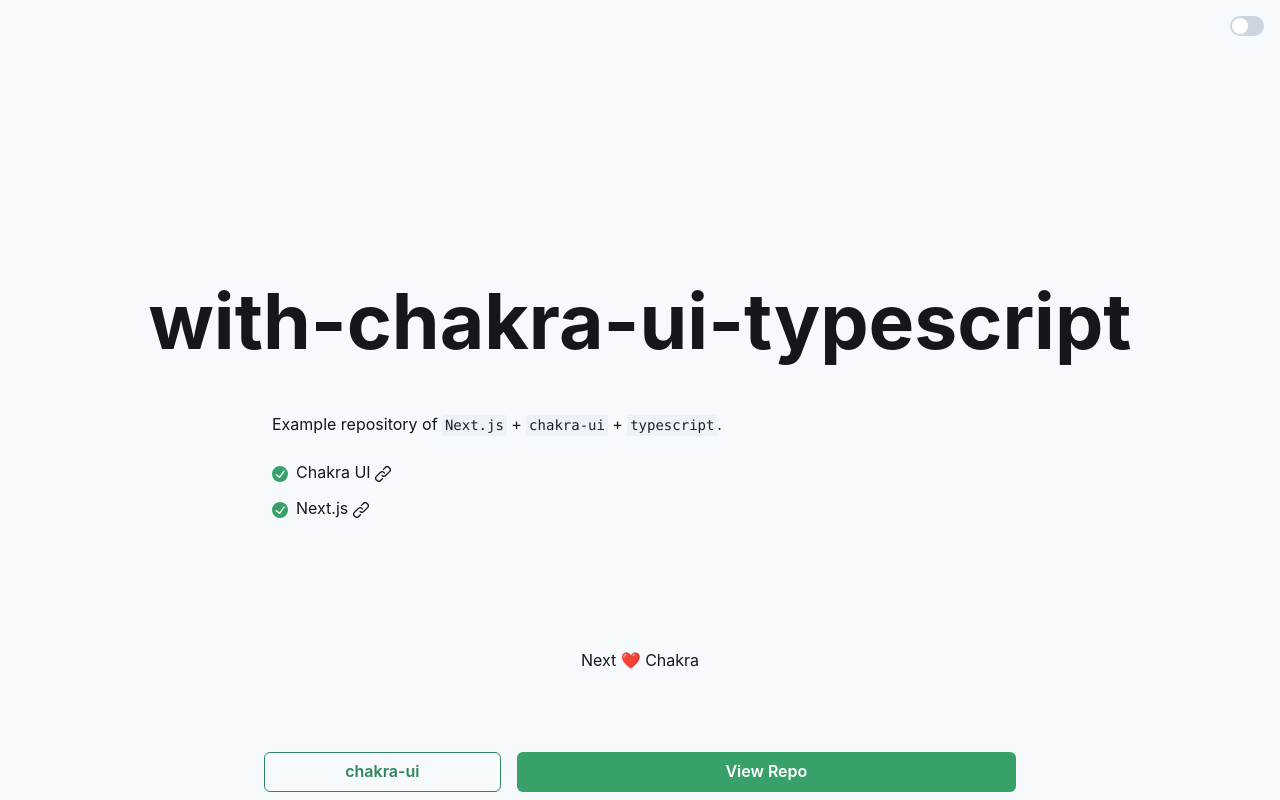
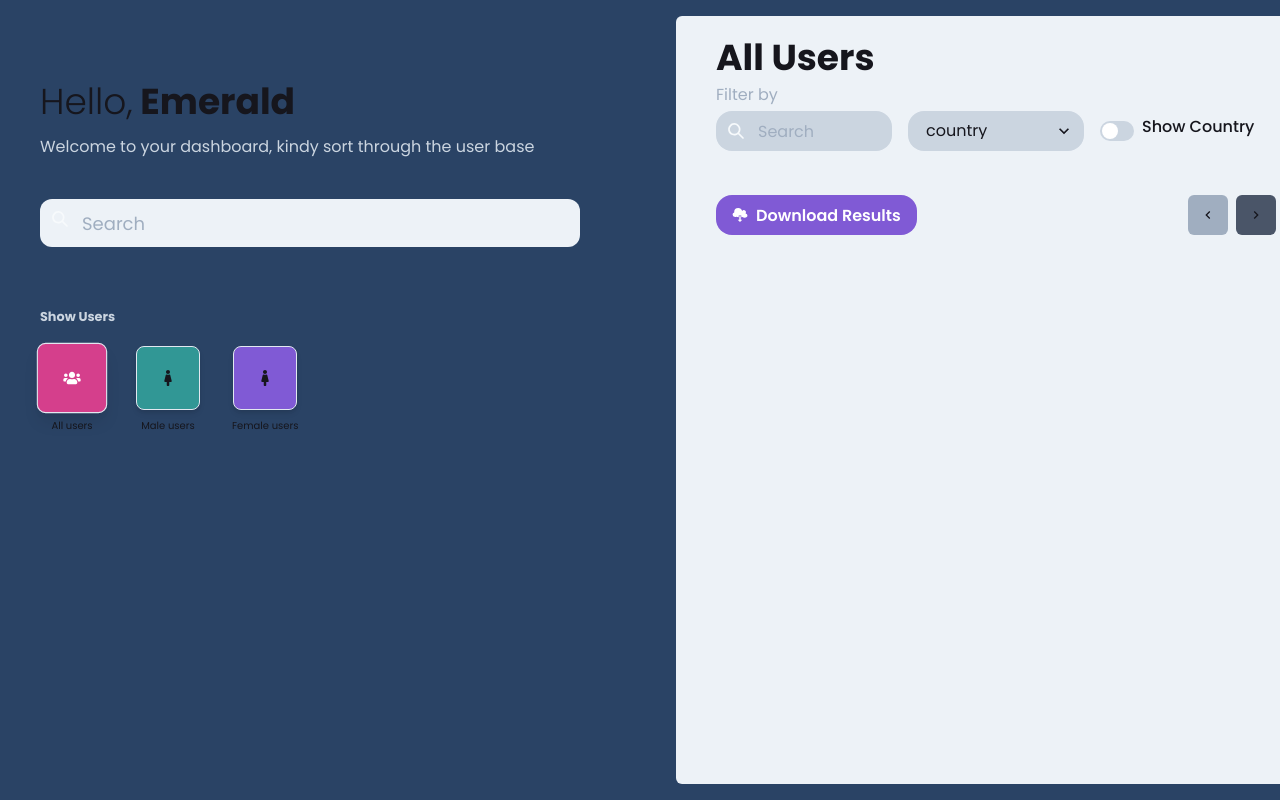
Before and after one commit to Sax-Yusuph/DecagonDevPlacement, a Next.js app: page / in a window 1280 px wide. Built offline with nearby package versions, Linux system fonts and the light colour scheme.

Commit message:
designed UI

```diff
--- a/package.json
+++ b/package.json
@@ -7,7 +7,7 @@
     "start": "next start"
   },
   "dependencies": {
-    "@chakra-ui/icons": "^1.0.0",
+    "@chakra-ui/icons": "^1.0.2",
     "@chakra-ui/react": "^1.0.0",
     "@chakra-ui/theme-tools": "1.0.0",
     "@emotion/react": "11.1.1",
@@ -15,7 +15,8 @@
     "framer-motion": "^2.9.4",
     "next": "latest",
     "react": "^17.0.1",
-    "react-dom": "^17.0.1"
+    "react-dom": "^17.0.1",
+    "react-icons": "^4.1.0"
   },
   "devDependencies": {
     "@types/node": "^14.6.0",
--- /dev/null
+++ b/src/components/Filter.tsx
@@ -0,0 +1,65 @@
+import {
+	Box,
+	Switch,
+	FormControl,
+	FormLabel,
+	Heading,
+	HStack,
+	Input,
+	InputGroup,
+	InputLeftElement,
+	Select,
+	Text,
+} from '@chakra-ui/react'
+import { SearchIcon } from '@chakra-ui/icons'
+import { DarkModeSwitch } from './DarkModeSwitch'
+
+export default function Filter({
+	heading = 'All Users',
+}: {
+	heading?: string
+}) {
+	return (
+		<Box color='black' mb={8}>
+			<Heading mb={1}>{heading}</Heading>
+			<Text as={'span'} color='gray.400'>
+				Filter by
+			</Text>
+
+			<HStack spacing={4} mt={1}>
+				<InputGroup>
+					<InputLeftElement
+						pointerEvents='none'
+						children={<SearchIcon color='gray.50' />}
+					/>
+					<Input
+						borderRadius={'2xl'}
+						variant='filled'
+						placeholder='Search'
+						bg='gray.300'
+						_focus={{
+							outline: 'none',
+							bg: 'gray.400',
+						}}
+					/>
+				</InputGroup>
+				<Select
+					borderRadius={'2xl'}
+					bg='gray.300'
+					_focus={{
+						outline: 'none',
+					}}
+					variant='filled'
+					placeholder='country'
+				/>
+
+				<FormControl display='flex' alignItems='center'>
+					<Switch id='email-alerts' />
+					<FormLabel htmlFor='email-alerts' ml='2'>
+						Show Country
+					</FormLabel>
+				</FormControl>
+			</HStack>
+		</Box>
+	)
+}
--- a/src/components/Footer.tsx
+++ b/src/components/Footer.tsx
@@ -1,5 +1,51 @@
-import { Flex, FlexProps } from '@chakra-ui/react'
+import { ChevronLeftIcon, ChevronRightIcon } from '@chakra-ui/icons'
+import {
+	Flex,
+	FlexProps,
+	Box,
+	Button,
+	IconButton,
+	HStack,
+} from '@chakra-ui/react'
+import { GiCloudDownload, GiRayGun } from 'react-icons/gi'
 
 export const Footer = (props: FlexProps) => (
-  <Flex as="footer" py="8rem" {...props} />
+	<Box
+		as='div'
+		alignSelf='flex-end'
+		w='100%'
+		bg={'gray.100'}
+		bottom={0}
+		left={0}
+	>
+		<HStack pb={3} pt={3} spacing={20} justifyContent='space-between'>
+			<Button
+				color='white'
+				rounded='2xl'
+				bgColor='purple.500'
+				leftIcon={<GiCloudDownload />}
+				_hover={{ bgColor: 'purple.600' }}
+				_focus={{ outline: 'none', bgColor: 'purple.400' }}
+				_active={{ bgColor: 'purple.600' }}
+			>
+				Download Results
+			</Button>
+			<HStack justifySelf='flex-end'>
+				<IconButton
+					aria-label='previous'
+					icon={<ChevronLeftIcon />}
+					bgColor='gray.400'
+					_hover={{ bgColor: 'gray.600' }}
+					_focus={{ outline: 'none', bgColor: 'gray.400' }}
+				/>
+				<IconButton
+					aria-label='previous'
+					icon={<ChevronRightIcon />}
+					bgColor='gray.600'
+					_hover={{ bgColor: 'gray.800' }}
+					_focus={{ outline: 'none', bgColor: 'gray.600' }}
+				/>
+			</HStack>
+		</HStack>
+	</Box>
 )
--- /dev/null
+++ b/src/components/HomeMenu.tsx
@@ -0,0 +1,137 @@
+import {
+	Heading,
+	HStack,
+	Box,
+	Text,
+	Input,
+	InputGroup,
+	InputLeftElement,
+	useRadioGroup,
+	Icon,
+	VStack,
+	useRadio,
+} from '@chakra-ui/react'
+import { FaUsers, FaMale, FaFemale } from 'react-icons/fa'
+import { SearchIcon } from '@chakra-ui/icons'
+// import RadioCard from './RadioButtons'
+
+function RadioCard(props: any) {
+	const { getInputProps, getCheckboxProps } = useRadio(props)
+
+	const input = getInputProps()
+	const checkbox = getCheckboxProps()
+
+	return (
+		<Box as='label'>
+			<input {...input} />
+			<Box
+				{...checkbox}
+				cursor='pointer'
+				display='flex'
+				justifyContent='center'
+				alignItems='center'
+				borderWidth='1px'
+				borderRadius='lg'
+				boxShadow='md'
+				bg={props.color}
+				transition='all .5s ease-in-out'
+				_checked={{
+					color: 'white',
+					// bg:
+					transform: 'scale(1.1)',
+					boxShadow: 'lg',
+				}}
+				_hover={{
+					transform: 'scale(1.2)',
+					boxShadow: '2xl',
+				}}
+				_focus={{
+					boxShadow: 'outline',
+				}}
+				w='64px'
+				h={'64px'}
+			>
+				{props.children}
+			</Box>
+		</Box>
+	)
+}
+
+export const HomeMenu = ({ title }: { title?: string }) => {
+	const options = ['All users', 'Male users', 'Female users']
+
+	const { getRootProps, getRadioProps } = useRadioGroup({
+		name: 'option',
+		defaultValue: 'All users',
+		onChange: console.log,
+	})
+	const group = getRootProps()
+	const getColorProp = (value: string) =>
+		value === 'All users'
+			? 'pink.500'
+			: value === 'Male users'
+			? 'teal.500'
+			: 'purple.500'
+	const getIconProp = (value: string) =>
+		value === 'All users' ? FaUsers : value === 'Males' ? FaMale : FaFemale
+
+	return (
+		<Box m={10} pt={10} minH='100%'>
+			<Heading mb={3}>
+				<Text as='span' fontWeight='300'>
+					{' '}
+					Hello,
+				</Text>
+				<Text as='span'> Emerald</Text>
+			</Heading>
+			<Text as='p' color='gray.300'>
+				{' '}
+				Welcome to your dashboard, kindy sort through the user base
+			</Text>
+			<InputGroup mt='10'>
+				<InputLeftElement
+					pointerEvents='none'
+					children={<SearchIcon color='gray.50' />}
+				/>
+				<Input
+					borderRadius={'xl'}
+					variant='filled'
+					placeholder='Search'
+					size='lg'
+					_focus={{
+						outline: 'none',
+						bgColor: '#fff',
+					}}
+				/>
+			</InputGroup>
+
+			<Text
+				as='p'
+				fontWeight='bold'
+				my={5}
+				pt={10}
+				color='gray.300'
+				fontSize='0.8rem'
+			>
+				{' '}
+				Show Users
+			</Text>
+
+			<HStack {...group} spacing={8}>
+				{options.map(value => {
+					const radio = getRadioProps({ value })
+					return (
+						<VStack spacing={2} key={value}>
+							<RadioCard {...radio} color={getColorProp(value)}>
+								<Icon as={getIconProp(value)} />
+							</RadioCard>
+							<Text as='span' fontSize='10px'>
+								{value}
+							</Text>
+						</VStack>
+					)
+				})}
+			</HStack>
+		</Box>
+	)
+}
--- /dev/null
+++ b/src/components/RadioButtons.tsx
@@ -0,0 +1,33 @@
+import { Box, useRadio } from '@chakra-ui/react'
+
+export default function RadioCard(props: any) {
+	const { getInputProps, getCheckboxProps } = useRadio(props)
+
+	const input = getInputProps()
+	const checkbox = getCheckboxProps()
+
+	return (
+		<Box as='label'>
+			<input {...input} />
+			<Box
+				{...checkbox}
+				cursor='pointer'
+				borderWidth='1px'
+				borderRadius='md'
+				boxShadow='md'
+				_checked={{
+					bg: 'teal.600',
+					color: 'white',
+					borderColor: 'teal.600',
+				}}
+				_focus={{
+					boxShadow: 'outline',
+				}}
+				px={5}
+				py={3}
+			>
+				{props.children}
+			</Box>
+		</Box>
+	)
+}
--- /dev/null
+++ b/src/components/ResultCard.tsx
@@ -0,0 +1,56 @@
+import {
+	ArrowForwardIcon,
+	ArrowRightIcon,
+	EmailIcon,
+	PhoneIcon,
+} from '@chakra-ui/icons'
+import {
+	Avatar,
+	HStack,
+	Text,
+	Box,
+	VStack,
+	IconButton,
+	Circle,
+} from '@chakra-ui/react'
+
+export default function ResultCard() {
+	return (
+		<HStack mb={3} bg='white' shadow='xl' p={5} spacing={3} borderRadius='xl'>
+			<Circle p={1} bg='teal.300'>
+				<Avatar src='' alt='SY' size='lg' />
+			</Circle>
+			<VStack color='black' alignItems='flex-start' spacing='1'>
+				<Text as='h4' fontWeight='bold'>
+					{' '}
+					Shalom Chioma
+				</Text>
+				<Text as='p' color='gray.600' fontSize='0.9rem'>
+					{' '}
+					45, church street alapere, ketu
+				</Text>
+				<HStack color='gray.400' justifyContent='space-between' flexWrap='wrap'>
+					<HStack>
+						<EmailIcon />
+						<Text as='p' fontSize='0.9rem'>
+							Yusuphshamsondeen@gmail.com
+						</Text>
+					</HStack>
+					<HStack>
+						<PhoneIcon />
+						<Text fontSize='0.9rem'>07011359405</Text>
+					</HStack>
+					<IconButton
+						shadow='xl'
+						aria-label='view results'
+						alignSelf='flex-end'
+						colorScheme='teal'
+						transition='all .3s'
+						icon={<ArrowForwardIcon color='white' />}
+						_hover={{ shadow: '2xl', transform: 'scale(1.1)' }}
+					/>
+				</HStack>
+			</VStack>
+		</HStack>
+	)
+}
--- a/src/pages/_document.tsx
+++ b/src/pages/_document.tsx
@@ -5,7 +5,13 @@
 	render() {
 		return (
 			<Html>
-        <Head />
+				<Head>
+					<link rel='preconnect' href='https://fonts.gstatic.com' />
+					<link
+						href='https://fonts.googleapis.com/css2?family=Poppins:wght@100;200;300;400;500;600;700;900&display=swap'
+						rel='stylesheet'
+					/>
+				</Head>
 				<body>
 					{/* Make Color mode to persists when you refresh the page. */}
 					<ColorModeScript />
--- a/src/pages/index.tsx
+++ b/src/pages/index.tsx
@@ -1,56 +1,45 @@
-import {
-  Link as ChakraLink,
-  Text,
-  Code,
-  List,
-  ListIcon,
-  ListItem,
-} from '@chakra-ui/react'
-import { CheckCircleIcon, LinkIcon } from '@chakra-ui/icons'
+import { Link as ChakraLink, SimpleGrid, Box } from '@chakra-ui/react'
 
-import { Hero } from '../components/Hero'
 import { Container } from '../components/Container'
 import { Main } from '../components/Main'
 import { DarkModeSwitch } from '../components/DarkModeSwitch'
 import { CTA } from '../components/CTA'
 import { Footer } from '../components/Footer'
+import { HomeMenu } from '../components/HomeMenu'
+import Filter from '../components/Filter'
+import ResultCard from '../components/ResultCard'
 
 const Index = () => (
-  <Container height="100vh">
-    <Hero />
-    <Main>
-      <Text>
-        Example repository of <Code>Next.js</Code> + <Code>chakra-ui</Code> +{' '}
-        <Code>typescript</Code>.
-      </Text>
+	<Container height='100vh' bg='blue.800' overflow='hidden'>
+		<SimpleGrid columns={2} spacing={10}>
+			<HomeMenu />
+			<Box
+				m='4'
+				p={5}
+				px={10}
+				borderRadius='md'
+				bg='gray.100'
+				minWidth='50vw'
+				h='96vh'
+				pos='relative'
+				overflow='hidden'
+				display='flex'
+				flexDir='column'
+			>
+				<Filter />
+				{/* <Box overflowY='auto' overflowX='hidden'>
+					{Array(3)
+						.fill(' ')
+						.map((_, i) => {
+							return <ResultCard key={i} />
+						})}
+				</Box> */}
 
-      <List spacing={3} my={0}>
-        <ListItem>
-          <ListIcon as={CheckCircleIcon} color="green.500" />
-          <ChakraLink
-            isExternal
-            href="https://chakra-ui.com"
-            flexGrow={1}
-            mr={2}
-          >
-            Chakra UI <LinkIcon />
-          </ChakraLink>
-        </ListItem>
-        <ListItem>
-          <ListIcon as={CheckCircleIcon} color="green.500" />
-          <ChakraLink isExternal href="https://nextjs.org" flexGrow={1} mr={2}>
-            Next.js <LinkIcon />
-          </ChakraLink>
-        </ListItem>
-      </List>
-    </Main>
-
-    <DarkModeSwitch />
-    <Footer>
-      <Text>Next ❤️ Chakra</Text>
-    </Footer>
-    <CTA />
-  </Container>
+				<Footer />
+			</Box>
+			{/* <DarkModeSwitch /> */}
+		</SimpleGrid>
+	</Container>
 )
 
 export default Index
--- a/src/theme.tsx
+++ b/src/theme.tsx
@@ -1,7 +1,5 @@
 import { extendTheme } from '@chakra-ui/react'
 import { createBreakpoints } from '@chakra-ui/theme-tools'
-
-const fonts = { mono: `'Menlo', monospace` }
 
 const breakpoints = createBreakpoints({
 	sm: '40em',
@@ -9,6 +7,12 @@
 	lg: '64em',
 	xl: '80em',
 })
+
+const fonts = {
+	body: 'Poppins, sans-serif',
+	heading: 'Poppins, serif',
+	mono: 'Menlo, monospace',
+}
 
 const theme = extendTheme({
 	colors: {
```
Also changed, not shown: src/components/Profile.tsx (added, +11 -0 lines), src/pages/_app.tsx (+5 -5 lines), 1 other file (tests, documents, lock files or other folders). Lines whose indentation alone changed are shown as unchanged.
